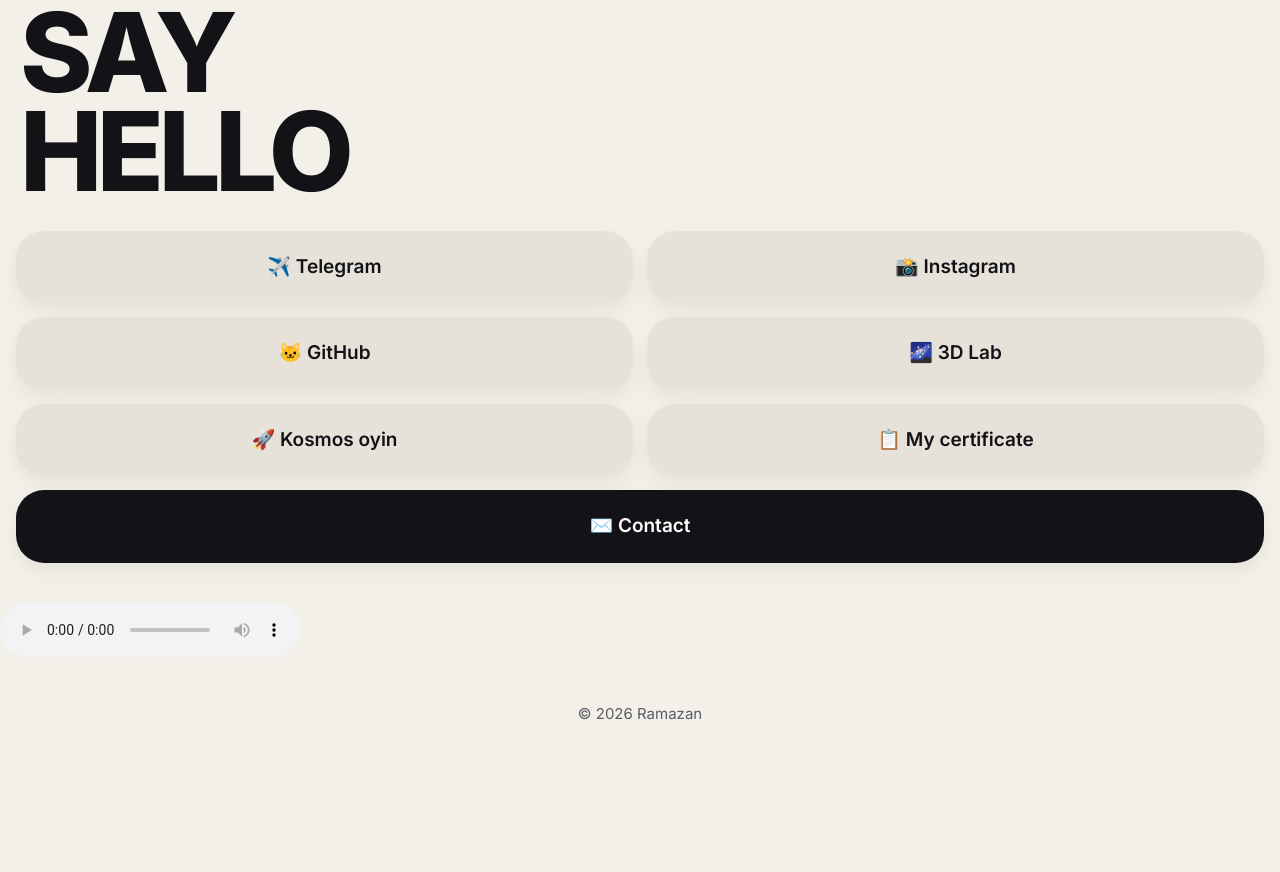
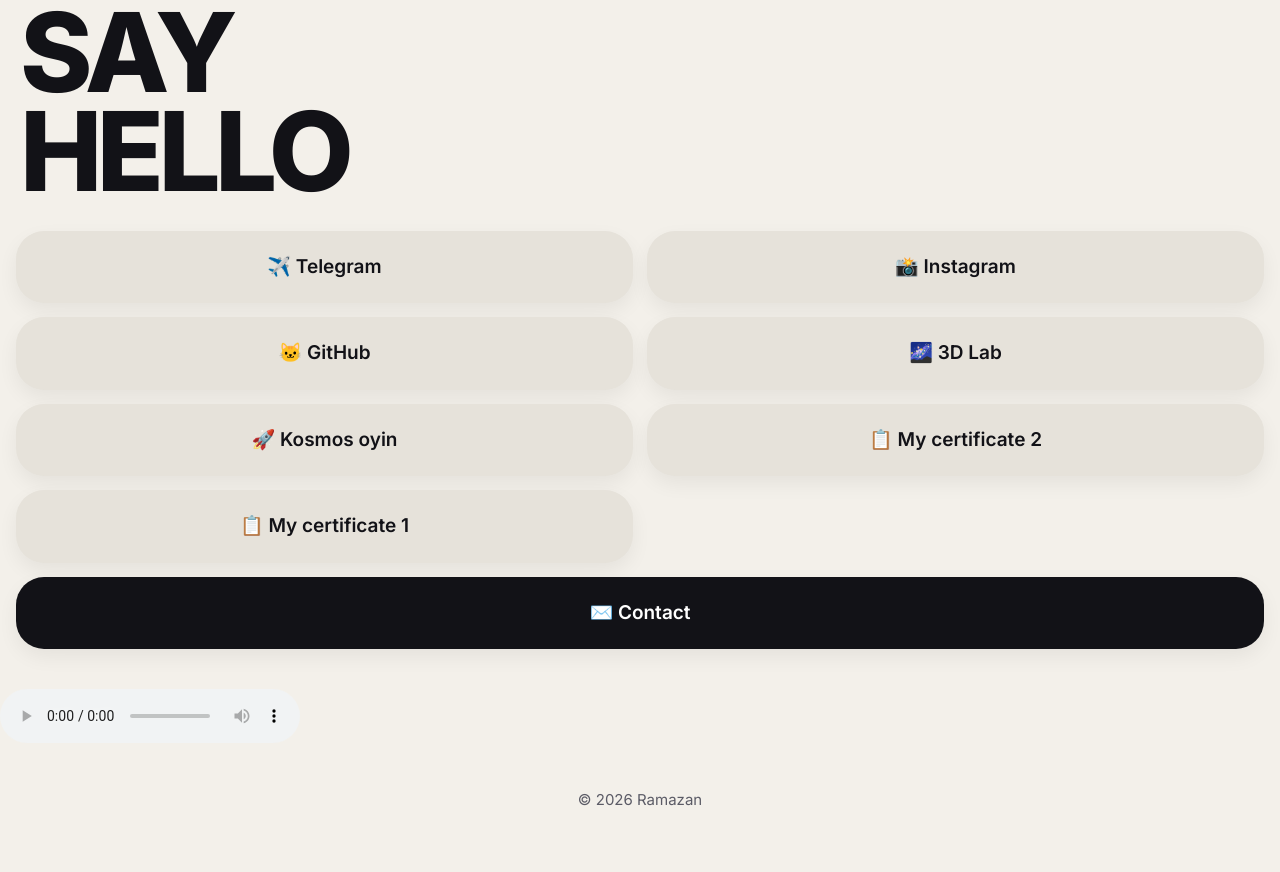
Before and after one commit to bax1iyarvch-png/ramazan-portfolio, a plain HTML site: page index.html in a window 1280 px wide. Shown: the part 4802-5674 px from the top of the page. Before the commit the page ends 5587 px from the top, so only its background shows below. Drawn offline with Linux system fonts and the light colour scheme.

Commit message:
Update certificate links in index.html

```diff
--- a/index.html
+++ b/index.html
@@ -303,7 +303,8 @@ footer{text-align:center;color:var(--muted);padding:40px 16px 60px;font-size:15p
     <a href="https://github.com/bax1iyarvch-png">🐱 GitHub</a>
     <a href="lab.html">🌌 3D Lab</a>
     <a href="kosmos.html">🚀 Kosmos oyin</a>
-    <a href="file_0000000010c882109508dc13db12b785.png">📋 My certificate</a>
+    <a href="file_00000000b6048210bc3039b240d6b704.png">📋 My certificate 2</a>
+    <a href="file_0000000010c882109508dc13db12b785.png">📋 My certificate 1</a>
     <a class="wide" href="mailto:bax1iyarvch@email.com">✉️ Contact</a>
   </div>
 </section>
```
